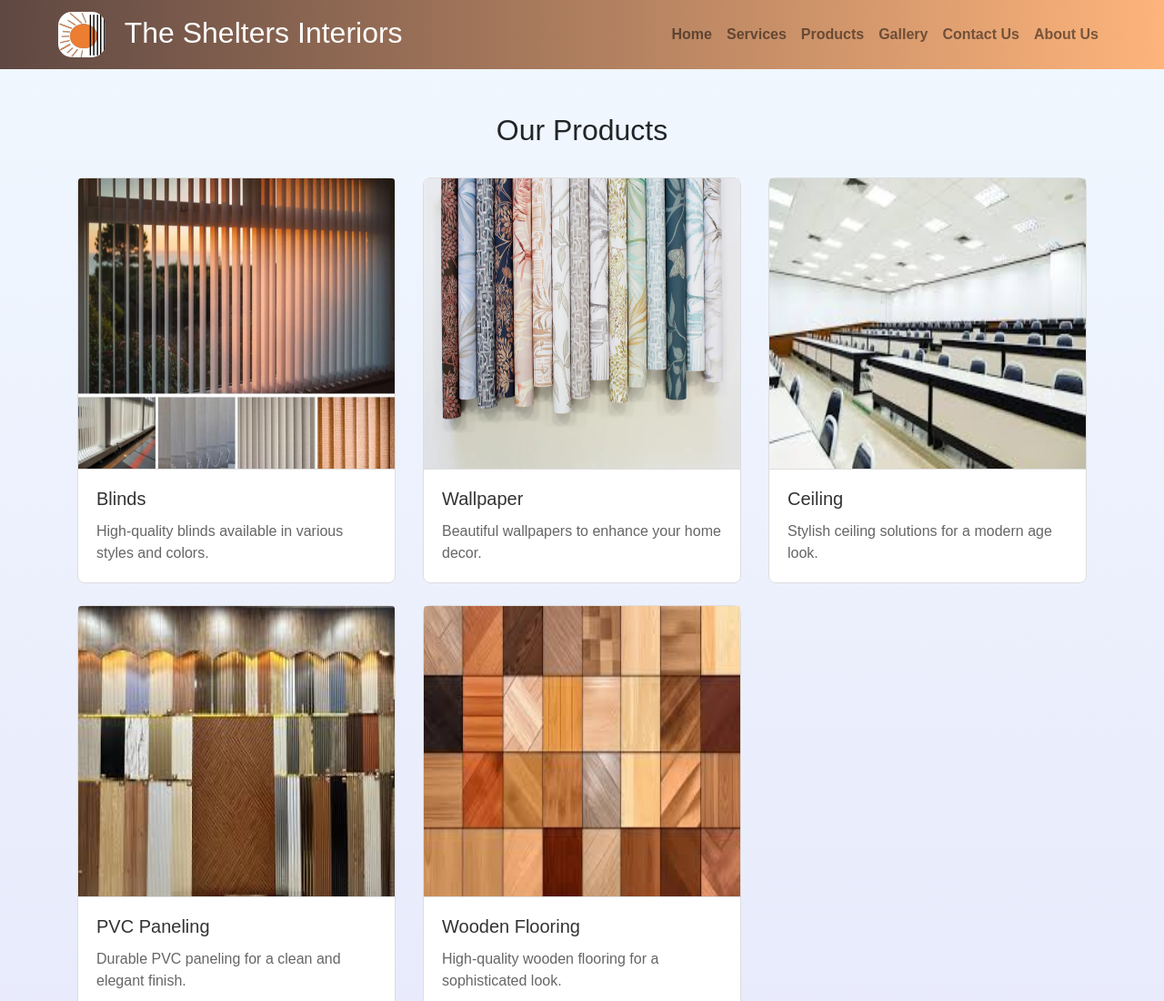
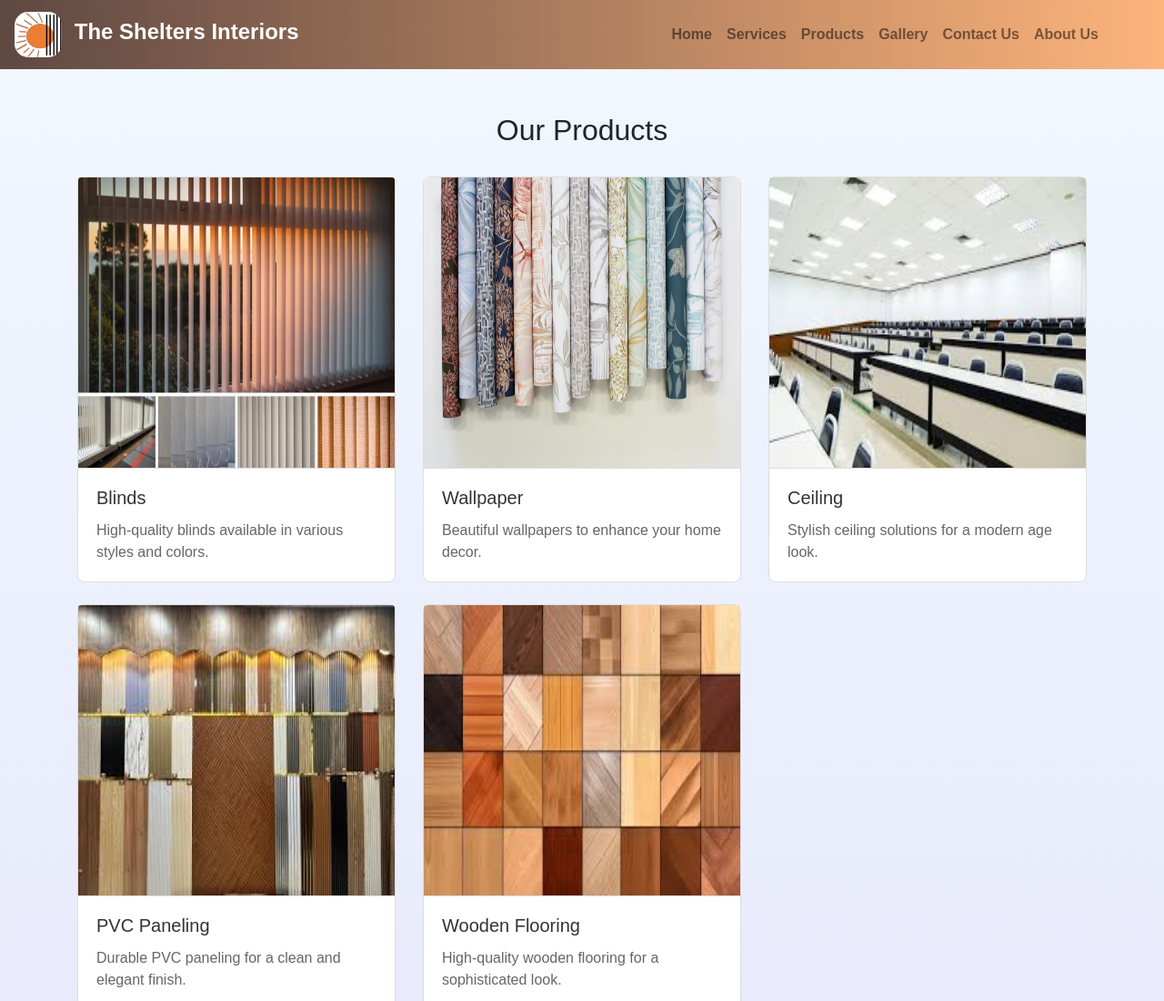
Before and after one commit to WAQAR92670/The-Shelters, a plain HTML site: page products.html in a window 1280 px wide. Shown: the top 1100 px of the page at 91% size. Drawn offline with nearby package versions, Linux system fonts and the light colour scheme.

Commit message:
Update products.html

```diff
--- a/products.html
+++ b/products.html
@@ -11,13 +11,9 @@
 <body>
     <!-- Navbar -->
     <nav class="navbar navbar-expand-lg navbar-light bg-light">
-        <a class="navbar-brand ml-5" href="#">
-            <div class="row">
-                <div class="col-4">
-                    <img src="images/logo.jpeg" alt="The Shelters Interiors" height="40">
-                </div>
-                <div class="col-8 mt-1 company_name"><h2>The Shelters Interiors</h2></div>
-            </div>
+        <a class="navbar-brand" href="#">
+            <img src="images/logo.jpeg" alt="The Shelters Interiors" height="40">
+            <span class="ml-2">The Shelters Interiors</span>
         </a>
         <button class="navbar-toggler" type="button" data-toggle="collapse" data-target="#navbarNav" aria-controls="navbarNav" aria-expanded="false" aria-label="Toggle navigation">
             <span class="navbar-toggler-icon"></span>
```
